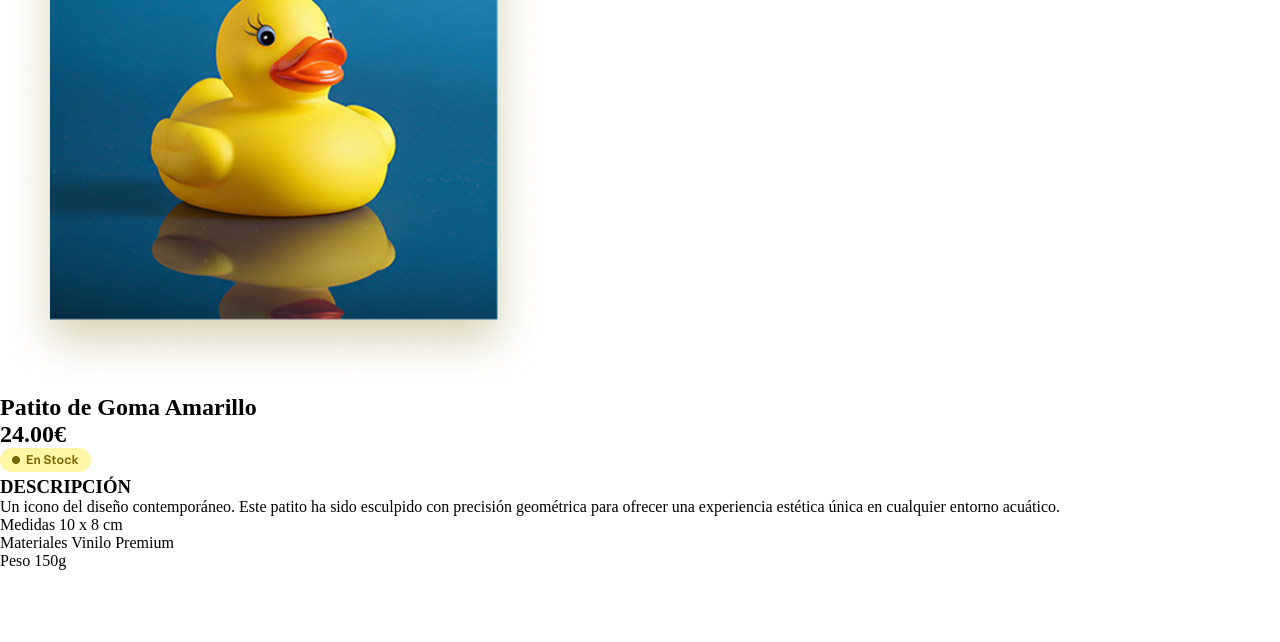
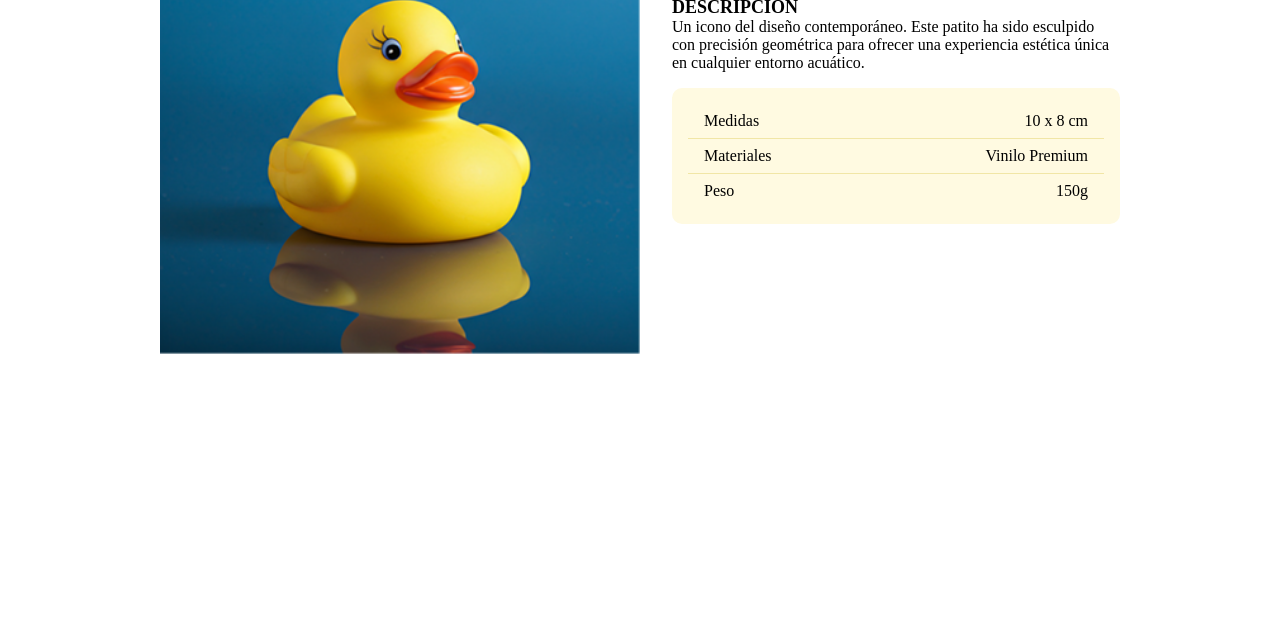
Before and after one commit to IvannaRCA/duck-store-t5, a plain HTML site: page pages/detalles-producto.html in a window 1280 px wide. Shown: the part 158-800 px from the top of the page. Drawn offline with Linux system fonts and the light colour scheme.

Commit message:
fix(DUC-56): main structure and css detalles-producto

```diff
--- a/css/catalogo.css
+++ b/css/catalogo.css
@@ -1,4 +1,4 @@
-@import url(https://fonts.googleapis.com/css2?family=Be+Vietnam+Pro:ital,wght@0,100;0,200;0,300;0,400;0,500;0,600;0,700;0,800;0,900;1,100;1,200;1,300;1,400;1,500;1,600;1,700;1,800;1,900&family=Plus+Jakarta+Sans:ital,wght@0,200..800;1,200..800&display=swap);
+
 
 
 header,
--- a/css/style.css
+++ b/css/style.css
@@ -1,4 +1,6 @@
 @import url(/css/catalogo.css);
+@import url(/css/detalles-producto.css);
+@import url(https://fonts.googleapis.com/css2?family=Be+Vietnam+Pro:ital,wght@0,100;0,200;0,300;0,400;0,500;0,600;0,700;0,800;0,900;1,100;1,200;1,300;1,400;1,500;1,600;1,700;1,800;1,900&family=Plus+Jakarta+Sans:ital,wght@0,200..800;1,200..800&display=swap);
 
 /* CSS RESET */
 * {
--- a/pages/detalles-producto.html
+++ b/pages/detalles-producto.html
@@ -11,11 +11,11 @@
 <body>
     <main>
         <section class="product">
-            <img class="product__image" src="../assets/images/patito-amarillo.png" alt="Patito amarillo">
+            <img class="product__image" src="../assets/img-patito-1.png" alt="Patito amarillo">
             <div class="product__content">
                 <h1 class="product-content__tittle">Patito de Goma Amarillo</h1>
                 <h2 class="product-content__price">24.00€</h2>
-                <img class="product-content__stock" src="../assets/images/stock-advise.png" alt="En stock">
+                <img class="product-content__stock" src="../assets/stock-advise.png" alt="En stock">
                 <h3 class="product-content__description-tittle">DESCRIPCIÓN</h3>
                 <p class="product-content__description">Un icono del diseño contemporáneo. Este patito ha
                     sido esculpido con precisión geométrica para ofrecer una
--- a/style.css
+++ /dev/null
@@ -1 +0,0 @@
-@import url(./css/detalles-producto.css);
```
Also changed, not shown: assets/images/patito-amarillo.png (deleted), assets/stock-advise.png (renamed from assets/images/stock-advise.png).
